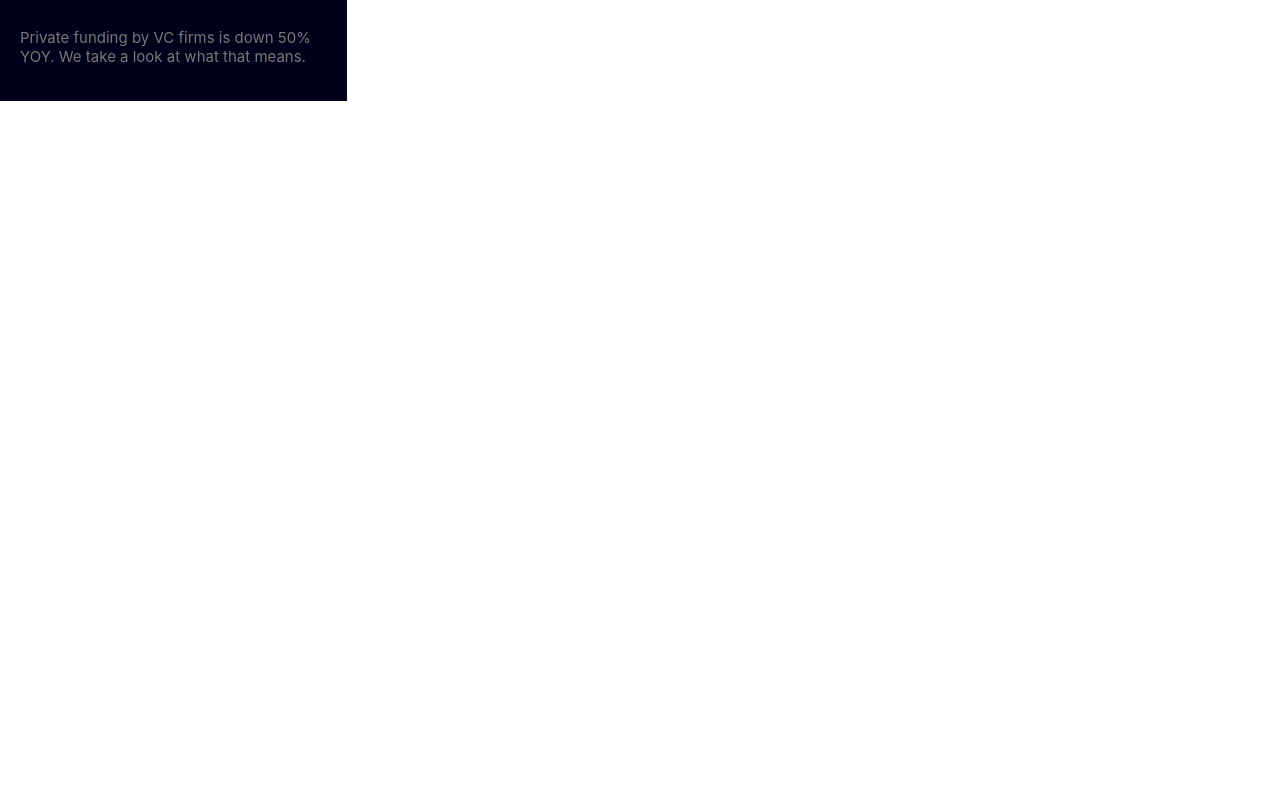
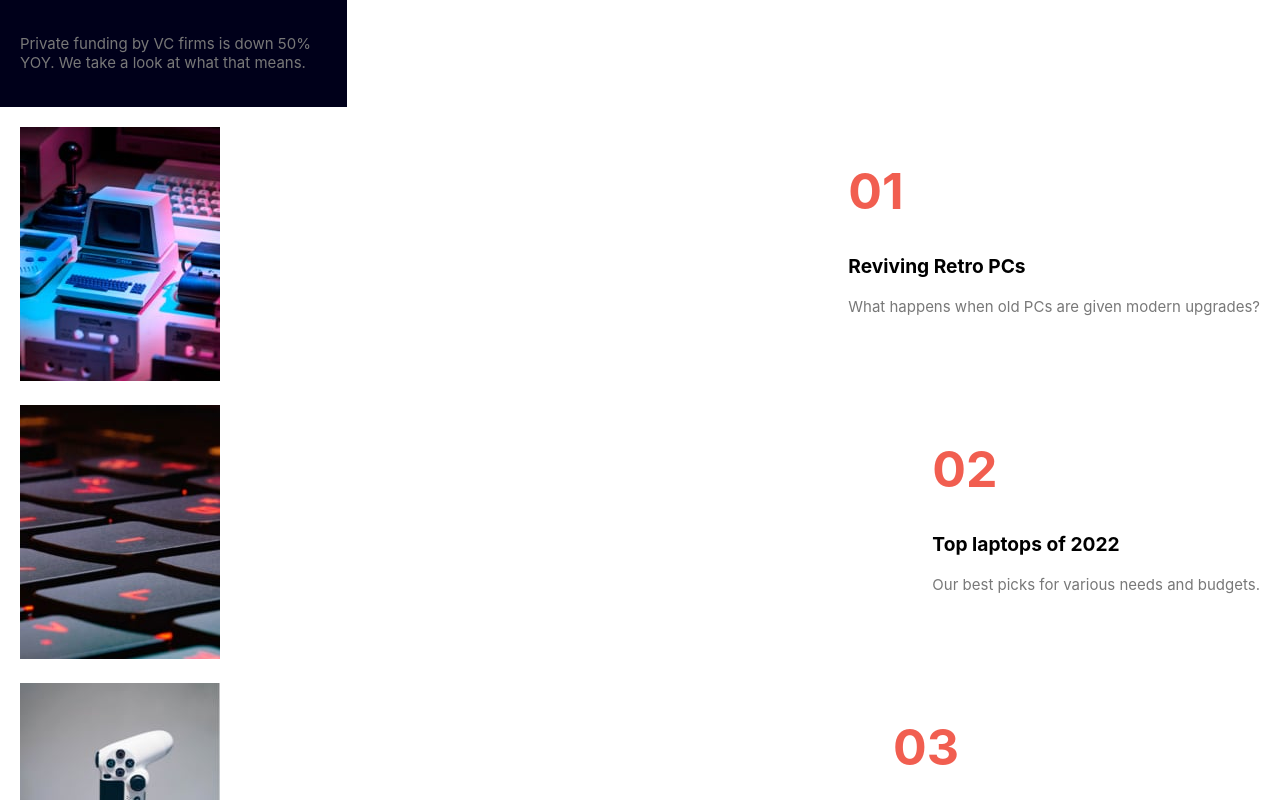
Before and after one commit to taphead/test-react-app, a React (Create React App) app: page / in a window 1280 px wide. Shown: the part 1380-2180 px from the top of the page. Before the commit the page ends 1481 px from the top, so only its background shows below. Built offline with nearby package versions, Linux system fonts and the light colour scheme.

Commit message:
further changes

```diff
--- a/src/App.js
+++ b/src/App.js
@@ -4,6 +4,10 @@ import Navbar from "./components/navbar";
 import BoldTextBlock from "./components/BoldTextBlock";
 import ReadBlock from "./components/ReadBlock";
 import NewBlock from "./components/NewBlock";
+import Card from "./components/Card";
+import cardImg1 from "./assets/image-retro-pcs.jpg";
+import cardImg2 from "./assets/image-top-laptops.jpg";
+import cardImg3 from "./assets/image-gaming-growth.jpg";
 
 function App() {
   return (
@@ -13,8 +17,25 @@ function App() {
         <Banner />
         <BoldTextBlock />
         <ReadBlock />
-
         <NewBlock></NewBlock>
+        <Card
+          img={cardImg1}
+          num="01"
+          head="Reviving Retro PCs"
+          text="What happens when old PCs are given modern upgrades?"
+        ></Card>
+        <Card
+          img={cardImg2}
+          num="02"
+          head="Top laptops of 2022"
+          text="Our best picks for various needs and budgets."
+        ></Card>
+        <Card
+          img={cardImg3}
+          num="03"
+          head="The growth of gaming"
+          text="How the pandemic has sparked fresh opportunities."
+        ></Card>
       </div>
     </div>
   );
--- /dev/null
+++ b/src/components/Card.css
@@ -0,0 +1,9 @@
+h3 {
+  color: black;
+  font-weight: bolder;
+  font-size: larger;
+}
+
+h1 {
+  color: hsl(5, 85%, 63%);
+}
--- /dev/null
+++ b/src/components/Card.jsx
@@ -0,0 +1,16 @@
+import "./Card.css";
+
+export default function Card({ img, num, head, text }) {
+  return (
+    <div class="container">
+      <div>
+        <img className="image" src={img} alt="some stuff idk" />
+      </div>
+      <div className="textblock">
+        <h1>{num}</h1>
+        <h3>{head}</h3>
+        <p>{text}</p>
+      </div>
+    </div>
+  );
+}
```
